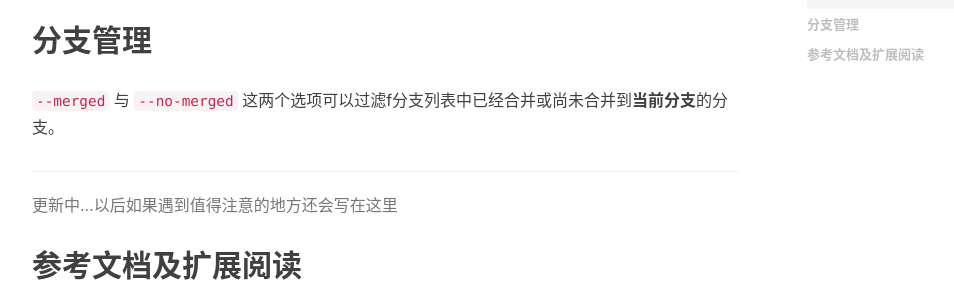
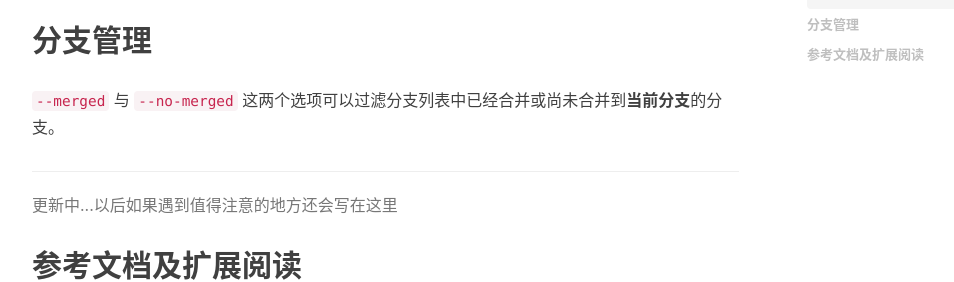
Before and after one commit to S-H-Y-GitHub/S-H-Y-GitHub.github.io, a Jekyll site: the page built from _posts/2016-10-12-git-notes.markdown, in a window 1280 px wide and 900 px high, scrolled down 1741 px. Shown: the part 170-452 px from the top of the window, without its empty margins (233-1187 px from the left). Built offline with Jekyll 4.4.1, drawn with Linux system fonts in a browser that asks for light colours; nearby versions of some CDN libraries; comment, search, counter and statistics services are not loaded.

Commit message:
修复笔误

```diff
--- a/_posts/2016-10-12-git-notes.markdown
+++ b/_posts/2016-10-12-git-notes.markdown
@@ -61,7 +61,7 @@ revert命令会创建一个新的提交来重置之前提交进行的更改。
 
 ## 分支管理 ##
 
-`--merged` 与 `--no-merged` 这两个选项可以过滤f分支列表中已经合并或尚未合并到**当前分支**的分支。
+`--merged` 与 `--no-merged` 这两个选项可以过滤分支列表中已经合并或尚未合并到**当前分支**的分支。
 
 
 ----------
```
